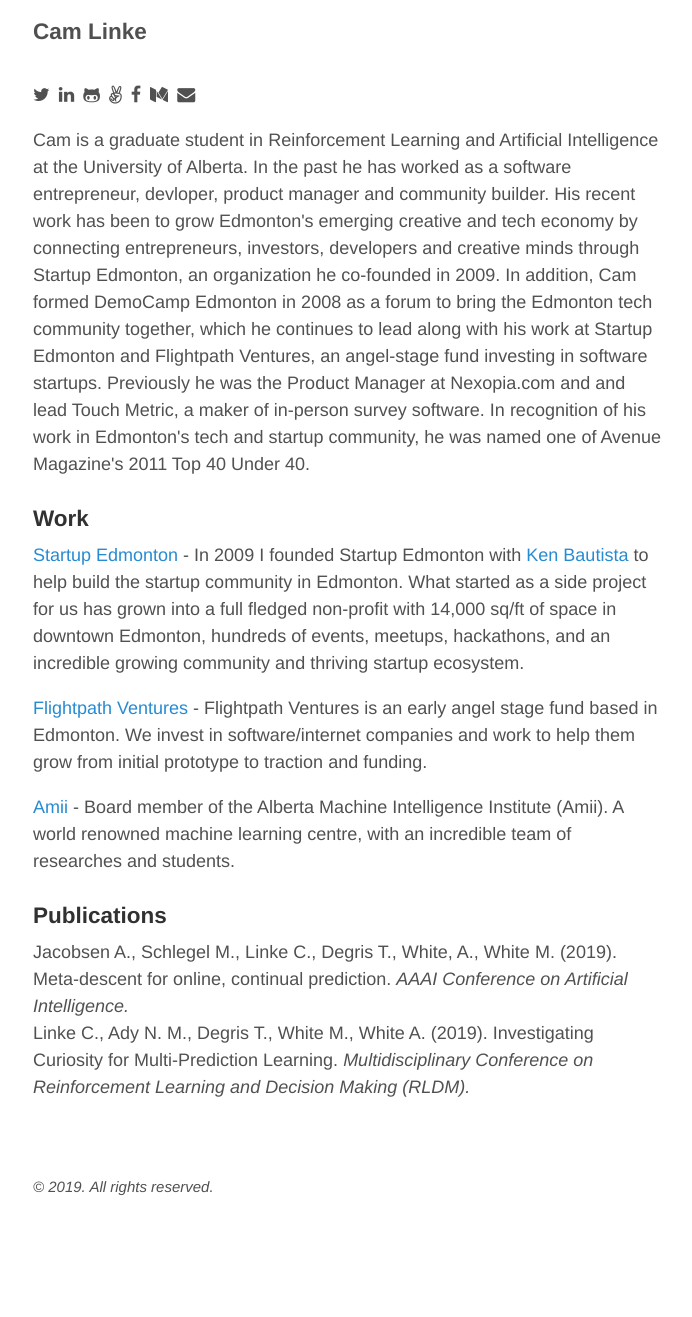
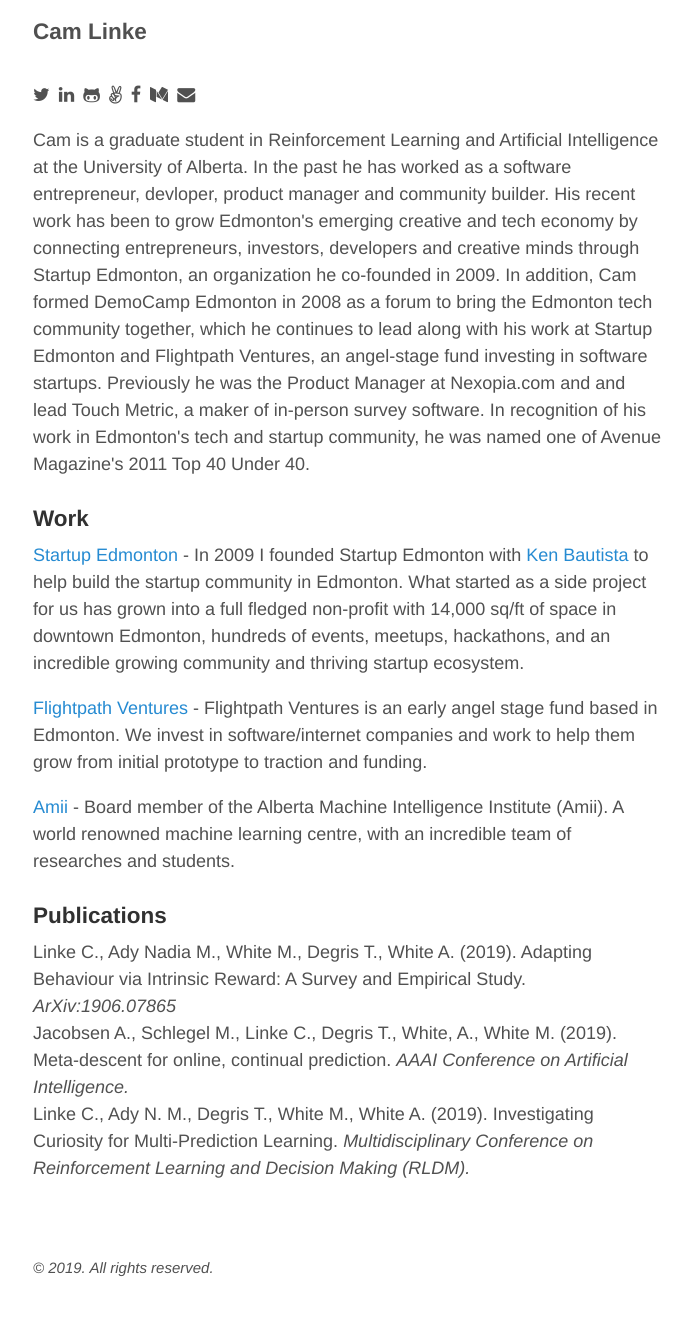
Before and after one commit to camlinke/camlinke.github.io, a Jekyll site: the page built from index.html, in a window 1280 px wide. Shown: the whole page, without its empty margins (292-984 px from the left). Built offline with Jekyll 4.4.1, drawn with Linux system fonts in a browser that asks for light colours; nearby versions of some CDN libraries; the list of posts is cut into pages by our own code; before the commit the page ends 1236 px from its top, so only the background shows below that.

Commit message:
added publication

```diff
--- a/index.html
+++ b/index.html
@@ -49,6 +49,7 @@
 
 <h3>Publications</h3>
 <ul class="frontpage-list">
+  <li>Linke C., Ady Nadia M., White M., Degris T., White A. (2019). Adapting Behaviour via Intrinsic Reward: A Survey and Empirical Study. <i>ArXiv:1906.07865</i></li>
   <li>Jacobsen A., Schlegel M., Linke C., Degris T., White, A., White M. (2019). Meta-descent for online, continual prediction. <i>AAAI Conference on Artificial Intelligence.</i></li>
   <li>Linke C., Ady N. M., Degris T., White M., White A. (2019). Investigating Curiosity for Multi-Prediction Learning. <i>Multidisciplinary Conference on Reinforcement Learning and Decision Making (RLDM).<i></li>
 </ul>
```
